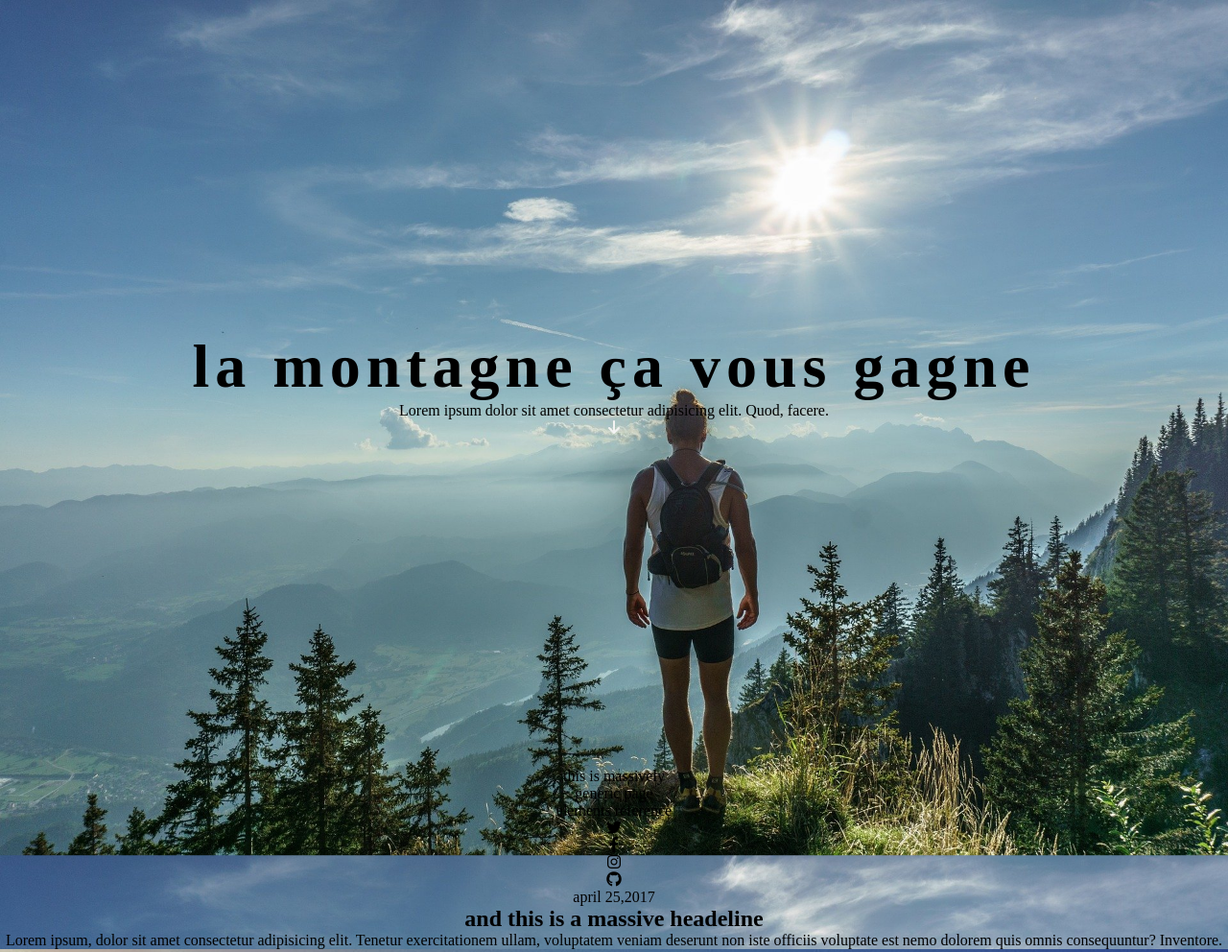
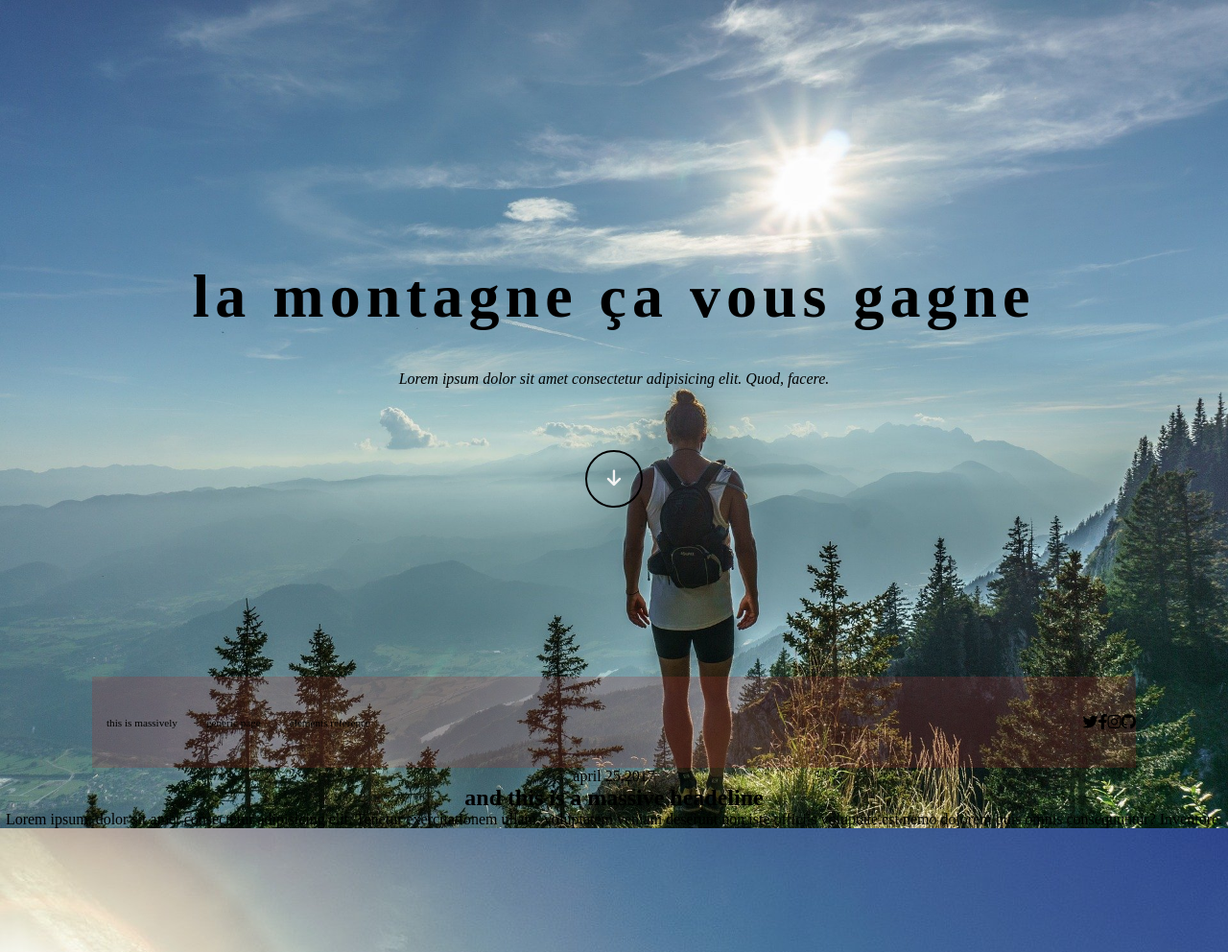
Before and after one commit to sadjoaldi/SASS1, a plain HTML site: page index.html in a window 1280 px wide. Shown: the top 992 px of the page at 96% size. Drawn offline with Linux system fonts and the light colour scheme; files whose address does not match are found by name.

Commit message:
suite sass, problème de compilation couleur et mixin entre autre

```diff
--- a/assets/styles/layouts/_header.scss
+++ b/assets/styles/layouts/_header.scss
@@ -20,10 +20,70 @@ header {
         }
        }
        h1 {
-        @include title;
+        // @include title;
         font-size: 4rem;
         letter-spacing: 6px;
        }
+       p {
+        margin: 40px auto 65px;
+        font-style: italic;
+        width: 85%;
+       }
+       span {
+        border: 2px solid black;
+        border-radius: 50px;
+        height: 60px;
+        width: 60px;
+        font-size: 1.2rem;
+        display: flex;
+        justify-content: center;
+        align-items: center;
+       }
+    }
+    nav {
+
+
+        display: flex;
+        justify-content: space-between;
+        background: rgba(153, 54, 54, 0.253);
+        // color: white;
+        width: 85%;
+        height: 95px;
+        z-index: 99;
+        position: absolute;
+        bottom: 0;
+        left: 50%;
+        transform: translateX(-50%);
+
+        ul {
+            display: flex;
+            align-items: center;
+        }
+        .nav-left-container{
+            &:hover li:not(:hover) {
+                background: none;
+                color:$white1;
+            }
+            li {
+                // @include title;
+                font-size: 0.7rem;
+                padding: 0 15px;
+                height: 100%;
+                cursor: pointer;
+                display: flex;
+                align-items: center;
+
+                &:first-child {
+                    background: $white1;
+                    color: $black1;
+                }
+                &:hover {
+                    background: $white1;
+                    color: $black1;
+                }
+
+            }
+        }
 
     }
 }
--- a/assets/styles/layouts/_settings.scss
+++ b/assets/styles/layouts/_settings.scss
@@ -7,8 +7,8 @@
     src: url(../../fonts/Merriweather-Light.ttf);
 }
 
-$font1: inter-bold, sans-serif;
-$font2: merri, serif;
+$font1: "inter-bold", sans-serif;
+$font2: "merri", serif;
 $black1: rgb(17,17,17);
 $white1: rgb(243,243,243);
 $gray1: rgb(209,209,209);
@@ -20,6 +20,7 @@ $gray3: rgb(105,105,105);
     letter-spacing: 2px;
     text-transform: uppercase;
 }
+
 
 *{
     margin: 0;
@@ -64,7 +65,7 @@ body {
 }
 .btn {
     background: none;
-    border: 2px solid black;
+    border: 2px solid $black1;
     cursor: pointer;
     height: 45px;
     width: 170px;
--- a/index.html
+++ b/index.html
@@ -28,12 +28,12 @@
       </div>
       <!-- ****NAV BARRE***** -->
       <nav>
-        <ul>
+        <ul class="nav-left-container">
           <li>this is massively</li>
           <li>generic page</li>
           <li>elements reference</li>
         </ul>
-        <ul class="social-container">
+        <ul class="nav-right-container">
           <li><i class="fa-brands fa-twitter"></i></li>
           <li><i class="fa-brands fa-facebook-f"></i></li>
           <li><i class="fa-brands fa-instagram"></i></li>
```
Also changed, not shown: assets/styles/index.scss (+2 -5 lines), assets/styles/index.css, 1 other file.
